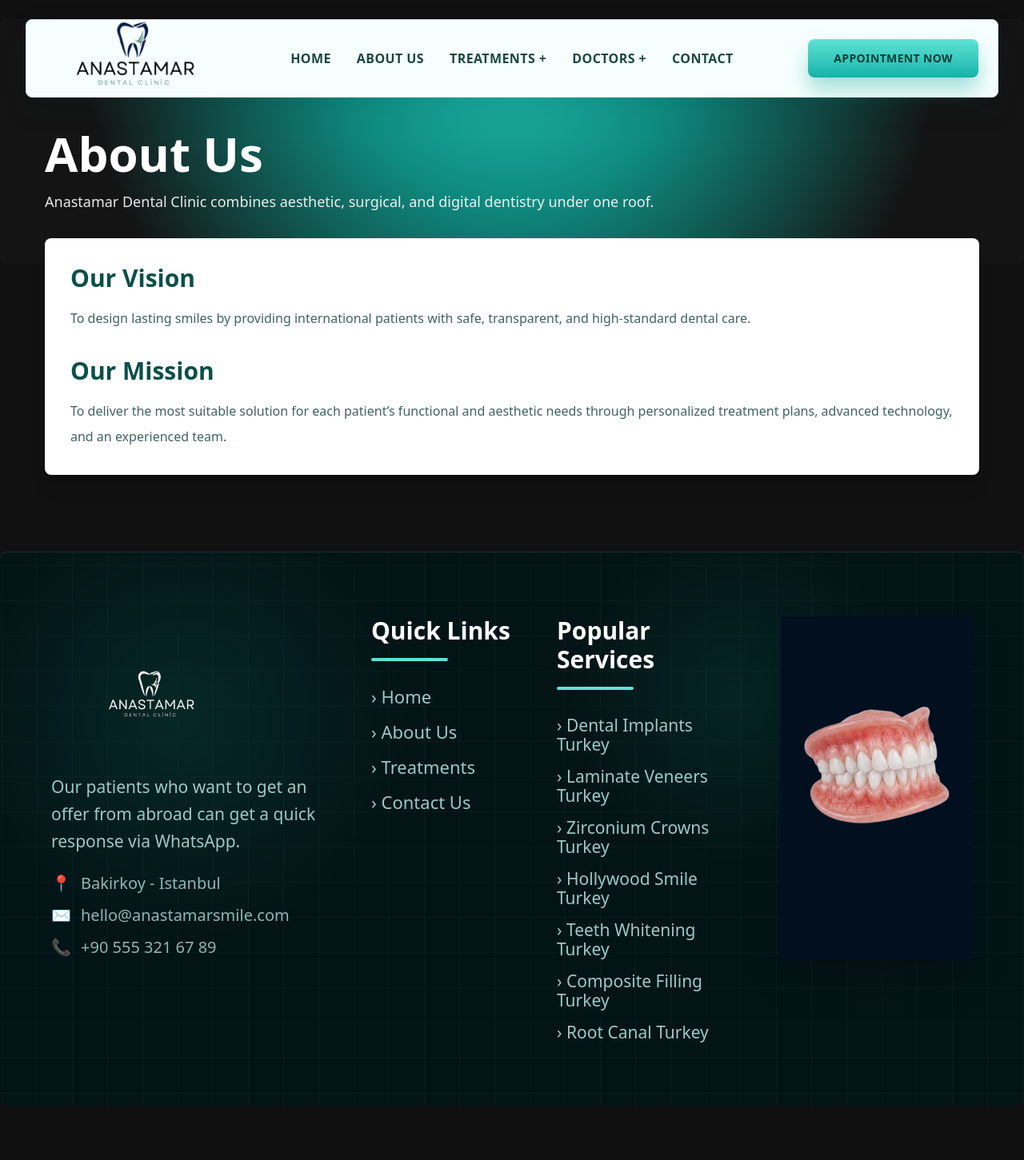
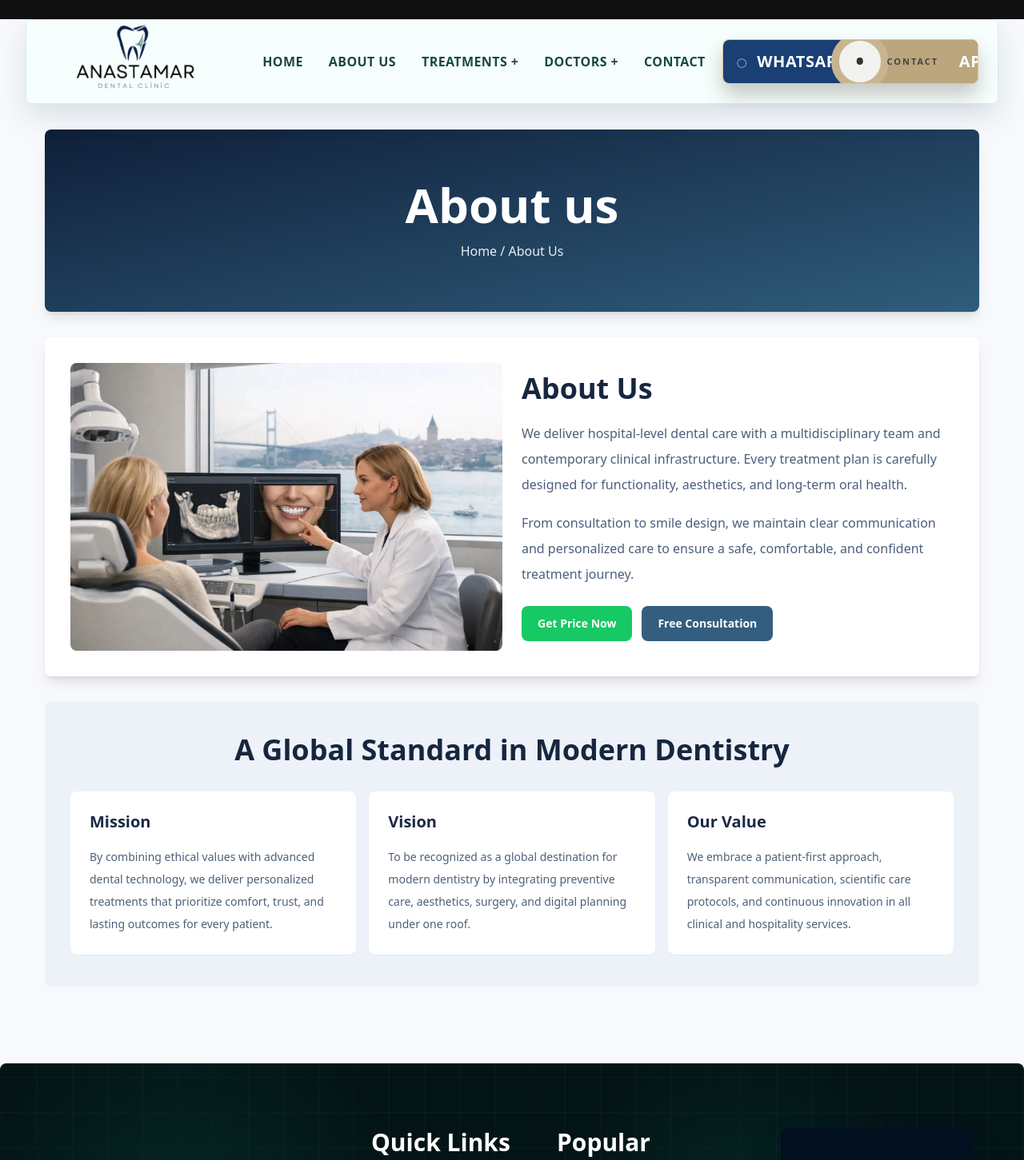
Before and after one commit to ibrahimtkmz/antasmardentalclinic, a Next.js app: page /about-us in a window 1280 px wide. Shown: the top 1451 px of the page at 80% size. Before the commit the page ends 1383 px from the top, so only its background shows below. Built offline with nearby package versions, Linux system fonts and the light colour scheme.

Commit message:
Update header contact CTA and redesign About Us layout

```diff
--- a/app/about-us/page.jsx
+++ b/app/about-us/page.jsx
@@ -5,22 +5,62 @@ export const metadata = {
   title: 'About Us | Anastamar Dental Clinic',
 };
 
+const principleCards = [
+  {
+    title: 'Mission',
+    text: 'By combining ethical values with advanced dental technology, we deliver personalized treatments that prioritize comfort, trust, and lasting outcomes for every patient.',
+  },
+  {
+    title: 'Vision',
+    text: 'To be recognized as a global destination for modern dentistry by integrating preventive care, aesthetics, surgery, and digital planning under one roof.',
+  },
+  {
+    title: 'Our Value',
+    text: 'We embrace a patient-first approach, transparent communication, scientific care protocols, and continuous innovation in all clinical and hospitality services.',
+  },
+];
+
 export default function AboutUsPage() {
   return (
-    <div className="sharp-theme min-h-screen bg-[#111111] text-[#173a36]">
-      <div className="bg-[radial-gradient(circle_at_top,#22c5b6_0%,#0f8b80_32%,#141414_76%)] pb-16">
-        <Header />
-        <section className="page-shell mt-10 px-4 md:px-6 text-white">
-          <h1 className="text-4xl font-black md:text-6xl">About Us</h1>
-          <p className="mt-4 text-lg text-white/90">Anastamar Dental Clinic combines aesthetic, surgical, and digital dentistry under one roof.</p>
+    <div className="sharp-theme min-h-screen bg-[#f7f9fd] text-[#173a36]">
+      <Header />
+      <main className="page-shell space-y-8 px-3 pb-14 pt-8 md:px-6">
+        <section className="rounded-[22px] bg-gradient-to-br from-[#0f1f3a] to-[#2f5d7c] px-6 py-14 text-center text-white shadow-lg md:py-16">
+          <h1 className="text-4xl font-black md:text-6xl">About us</h1>
+          <p className="mt-4 text-sm text-white/90 md:text-base">Home / About Us</p>
         </section>
-      </div>
-      <main className="page-shell -mt-8 space-y-6 px-3 pb-14 md:px-6">
-        <section className="rounded-[28px] bg-white p-8 shadow-xl">
-          <h2 className="text-3xl font-black text-[#0c4f49]">Our Vision</h2>
-          <p className="mt-4 leading-8 text-[#426360]">To design lasting smiles by providing international patients with safe, transparent, and high-standard dental care.</p>
-          <h2 className="mt-8 text-3xl font-black text-[#0c4f49]">Our Mission</h2>
-          <p className="mt-4 leading-8 text-[#426360]">To deliver the most suitable solution for each patient’s functional and aesthetic needs through personalized treatment plans, advanced technology, and an experienced team.</p>
+
+        <section className="grid gap-6 rounded-[22px] bg-white p-5 shadow-lg md:grid-cols-2 md:p-8">
+          <img
+            src="/right-home.webp"
+            alt="Anastamar Dental Clinic lobby"
+            className="h-full min-h-[260px] w-full rounded-[18px] object-cover"
+          />
+          <div className="flex flex-col justify-center">
+            <h2 className="text-4xl font-black text-[#18263f]">About Us</h2>
+            <p className="mt-5 text-base leading-8 text-[#4b5f7b]">
+              We deliver hospital-level dental care with a multidisciplinary team and contemporary clinical infrastructure. Every treatment plan is carefully designed for functionality, aesthetics, and long-term oral health.
+            </p>
+            <p className="mt-4 text-base leading-8 text-[#4b5f7b]">
+              From consultation to smile design, we maintain clear communication and personalized care to ensure a safe, comfortable, and confident treatment journey.
+            </p>
+            <div className="mt-6 flex flex-wrap gap-3">
+              <a href="/contact" className="rounded-full bg-[#17c964] px-5 py-3 text-sm font-bold text-white">Get Price Now</a>
+              <a href="/contact" className="rounded-full bg-[#345e80] px-5 py-3 text-sm font-bold text-white">Free Consultation</a>
+            </div>
+          </div>
+        </section>
+
+        <section className="rounded-[22px] bg-[#edf2f9] px-4 py-10 md:px-8">
+          <h3 className="text-center text-4xl font-black text-[#17263f]">A Global Standard in Modern Dentistry</h3>
+          <div className="mt-8 grid gap-4 md:grid-cols-3">
+            {principleCards.map((card) => (
+              <article key={card.title} className="rounded-2xl bg-white p-6 shadow-sm">
+                <h4 className="text-xl font-black text-[#1a2a44]">{card.title}</h4>
+                <p className="mt-4 text-sm leading-7 text-[#4d6078]">{card.text}</p>
+              </article>
+            ))}
+          </div>
         </section>
       </main>
       <Footer />
--- a/app/components/Header.jsx
+++ b/app/components/Header.jsx
@@ -11,7 +11,7 @@ export default function Header() {
 
   return (
     <header className="page-shell relative z-20 mt-6 rounded-[0_0_26px_26px] border border-[#d9ecea] bg-[#f7fffe] shadow-[0_14px_36px_rgba(8,41,38,0.12)]">
-      <div className="grid items-center gap-5 px-5 py-6 md:grid-cols-[250px_1fr_250px] md:px-6">
+      <div className="grid items-center gap-5 px-5 py-6 md:grid-cols-[250px_1fr_320px] md:px-6">
 
         <div className="relative flex h-12 items-center justify-center md:justify-start">
           <a href="/" className="absolute top-1/2 -translate-y-1/2 md:left-0">
@@ -47,9 +47,23 @@ export default function Header() {
         </nav>
 
         <div className="hidden justify-center md:flex md:justify-end">
-          <button className="h-10 rounded-full bg-gradient-to-b from-[#5fe2d6] to-[#16b3a7] px-6 text-[12px] font-extrabold uppercase tracking-wide text-[#053e39] shadow-[0_16px_26px_rgba(12,163,152,0.35)] transition hover:-translate-y-0.5 md:h-12 md:px-8 md:text-sm">
-            Appointment Now
-          </button>
+          <a
+            href="/contact"
+            className="group flex h-14 w-full max-w-[320px] overflow-hidden rounded-full border border-[#d8c8a0] bg-[#bba67d] shadow-[0_14px_24px_rgba(46,34,18,0.25)]"
+          >
+            <div className="flex flex-1 items-center justify-center gap-3 bg-[#193f74] px-4 text-white">
+              <span className="text-2xl leading-none">◌</span>
+              <span className="text-xl font-extrabold tracking-wide">WHATSAPP</span>
+            </div>
+            <div className="relative flex w-[108px] shrink-0 items-center justify-center bg-[#bba67d] text-white">
+              <span className="absolute left-0 top-1/2 z-10 h-[72px] w-[72px] -translate-x-1/2 -translate-y-1/2 rounded-full border-[10px] border-[#c8b590] bg-[#f2f2ef] text-center text-[36px] leading-[52px] text-[#333]">•</span>
+              <span className="relative z-20 ml-6 text-[11px] font-black uppercase tracking-[0.18em] text-[#444]">contact</span>
+            </div>
+            <div className="flex flex-1 items-center justify-center gap-3 bg-[#bba67d] px-4 text-white">
+              <span className="text-xl font-extrabold tracking-wide">APPOINTMENT</span>
+              <span className="text-2xl leading-none">☑</span>
+            </div>
+          </a>
         </div>
 
         <div className="flex justify-end md:hidden">
@@ -77,12 +91,6 @@ export default function Header() {
             <a href="/doctors" onClick={closeMobileMenu} className="rounded-lg px-2 py-1 transition hover:bg-[#e8f7f5]">Doctors</a>
             <a href="/contact" onClick={closeMobileMenu} className="rounded-lg px-2 py-1 transition hover:bg-[#e8f7f5]">Contact</a>
           </nav>
-          <button
-            type="button"
-            className="mt-4 h-11 w-full rounded-full bg-gradient-to-b from-[#5fe2d6] to-[#16b3a7] px-6 text-[12px] font-extrabold uppercase tracking-wide text-[#053e39] shadow-[0_16px_26px_rgba(12,163,152,0.35)]"
-          >
-            Appointment Now
-          </button>
         </div>
       )}
     </header>
```
